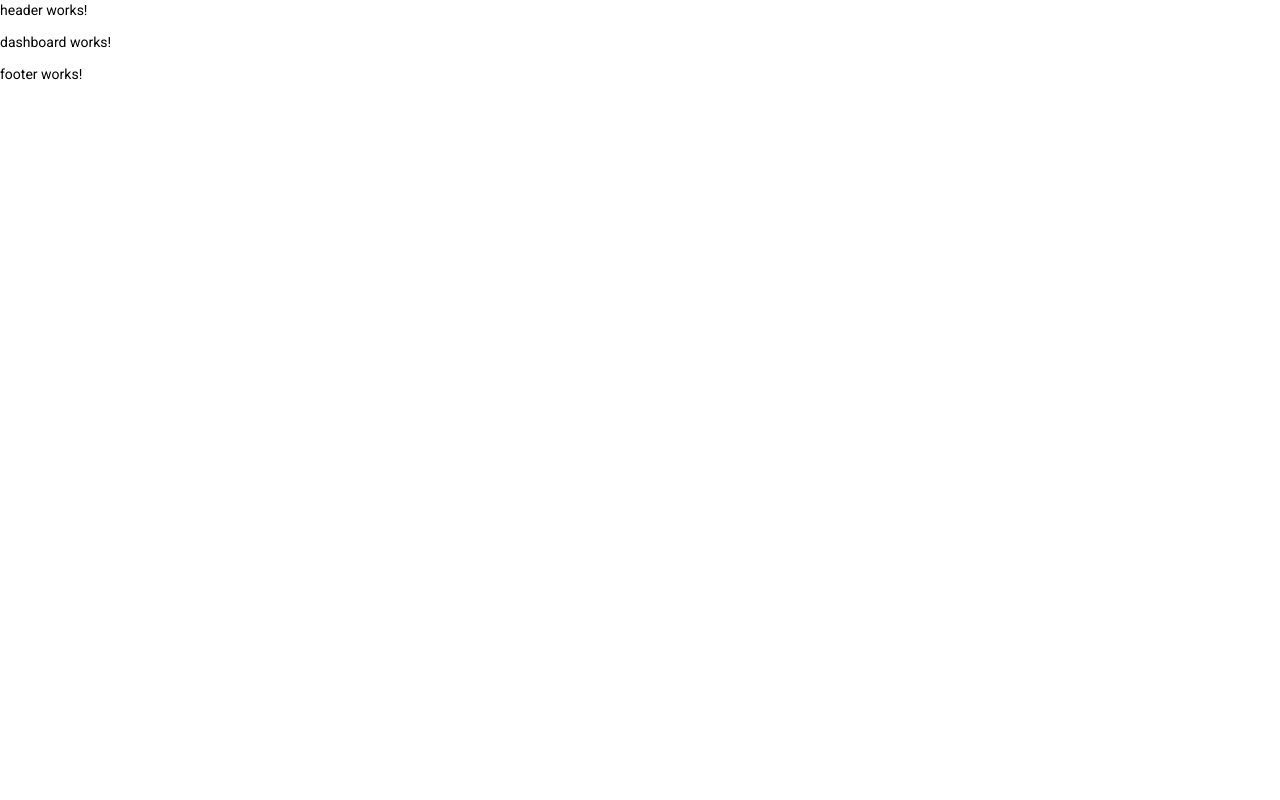
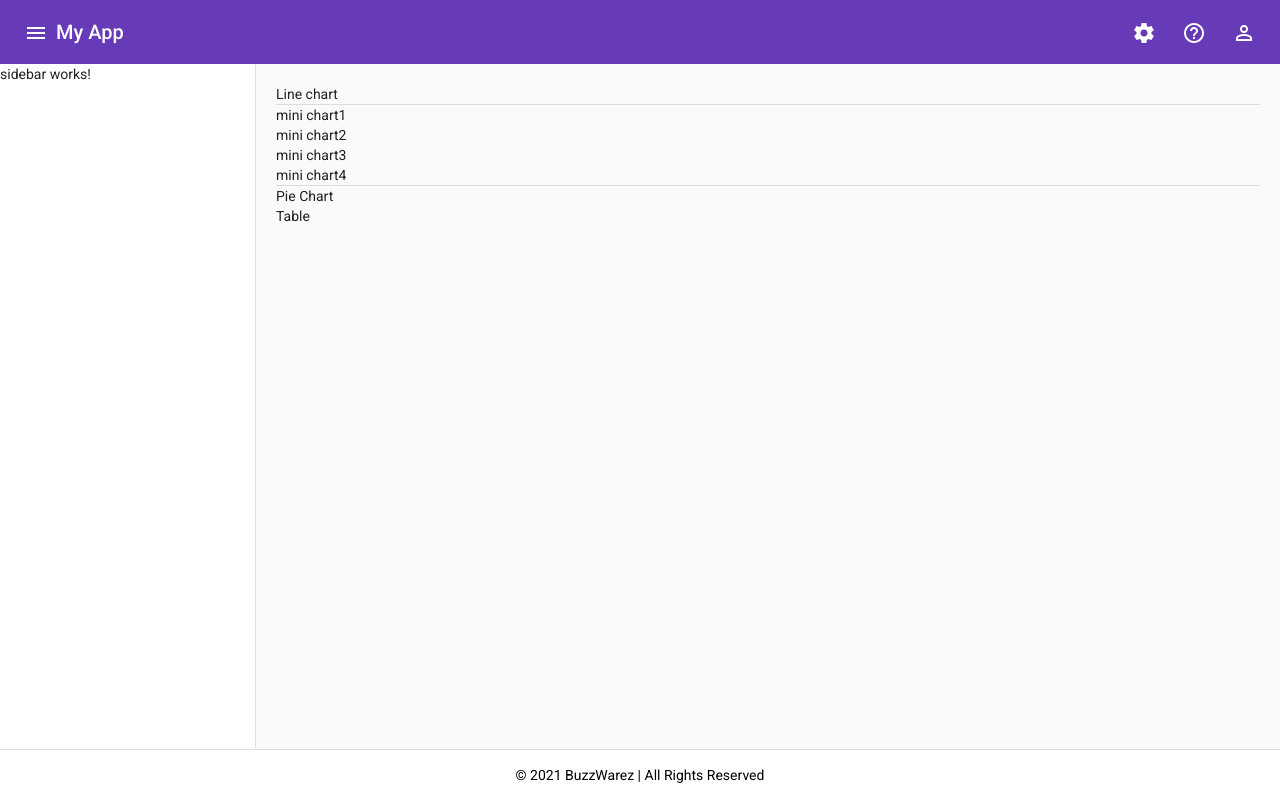
Before and after one commit to CDiala/dashboard, an Angular app: page / in a window 1280 px wide. Built offline with nearby package versions, Linux system fonts and the light colour scheme.

Commit message:
designed the header component and set the outlines for the dashboard component.

```diff
--- a/src/app/layouts/default/default.component.css
+++ b/src/app/layouts/default/default.component.css
@@ -0,0 +1,17 @@
+:host {
+    display: flex;
+    flex-direction: column;
+    height: 100%;
+}
+
+mat-drawer {
+    width: 20vw;
+}
+
+mat-drawer-container {
+    height: 100%;
+}
+
+mat-drawer-content {
+    padding: 20px;
+}
--- a/src/app/layouts/default/default.component.html
+++ b/src/app/layouts/default/default.component.html
@@ -1,3 +1,12 @@
 <app-header></app-header>
-<router-outlet></router-outlet>
+
+<mat-drawer-container>
+    <mat-drawer mode="side" opened>
+        <app-sidebar></app-sidebar>
+    </mat-drawer>
+    <mat-drawer-content>
+        <router-outlet></router-outlet>
+    </mat-drawer-content>
+</mat-drawer-container>
+
 <app-footer></app-footer>
--- a/src/app/layouts/default/default.module.ts
+++ b/src/app/layouts/default/default.module.ts
@@ -4,6 +4,8 @@ import { NgModule } from '@angular/core';
 import { CommonModule } from '@angular/common';
 import { RouterModule } from "@angular/router";
 import { SharedModule } from "src/app/shared/shared.module";
+import { MatSidenavModule } from "@angular/material/sidenav";
+import { MatDividerModule } from '@angular/material/divider';
 
 
 
@@ -15,7 +17,9 @@ import { SharedModule } from "src/app/shared/shared.module";
   imports: [
     CommonModule,
     RouterModule,
-    SharedModule
+    SharedModule,
+    MatSidenavModule,
+    MatDividerModule
   ]
 })
 export class DefaultModule { }
--- a/src/app/modules/dashboard/dashboard.component.html
+++ b/src/app/modules/dashboard/dashboard.component.html
@@ -1 +1,13 @@
-<p>dashboard works!</p>
+<div>Line chart</div>
+<mat-divider></mat-divider>
+<div>
+    <div>mini chart1</div>
+    <div>mini chart2</div>
+    <div>mini chart3</div>
+    <div>mini chart4</div>
+</div>
+<mat-divider></mat-divider>
+<div>
+    <div>Pie Chart</div>
+    <div>Table</div>
+</div>
--- a/src/app/shared/components/footer/footer.component.css
+++ b/src/app/shared/components/footer/footer.component.css
@@ -0,0 +1,4 @@
+footer {
+    text-align: center;
+    padding: 15px;
+}
--- a/src/app/shared/components/footer/footer.component.html
+++ b/src/app/shared/components/footer/footer.component.html
@@ -1 +1,4 @@
-<p>footer works!</p>
+<mat-divider></mat-divider>
+<footer>
+    &copy; 2021 BuzzWarez | All Rights Reserved
+</footer>
--- a/src/app/shared/components/header/header.component.css
+++ b/src/app/shared/components/header/header.component.css
@@ -0,0 +1,3 @@
+  ul li{
+      list-style: none;
+  }
--- a/src/app/shared/components/header/header.component.html
+++ b/src/app/shared/components/header/header.component.html
@@ -1 +1,37 @@
-<p>header works!</p>
+<!-- <p>header works!</p> -->
+
+<mat-toolbar color="primary">
+    <mat-toolbar-row>
+        <button mat-icon-button>
+          <mat-icon>menu</mat-icon>
+        </button>
+
+        <span>My App</span>
+
+        <div fxFlex fxLayout="row" fxLayoutAlign="flex-end">
+            <ul fxLayout="row" fxLayoutGap="10px">
+                <li>
+                    <button mat-icon-button>
+                      <mat-icon>settings</mat-icon>
+                    </button>
+                </li>
+                <li>
+                    <button mat-icon-button>
+                      <mat-icon>help_outline</mat-icon>
+                    </button>
+                </li>
+                <li>
+                    <!--changed from mat-button to mat-icon-button, so that all icons can be equally spaced-->
+                    <button mat-icon-button [matMenuTriggerFor]="menu">
+                        <mat-icon>person_outline</mat-icon>
+                    </button>
+                    <mat-menu #menu="matMenu">
+                        <button mat-menu-item>
+                            <mat-icon>exit_to_app</mat-icon>Sign out
+                        </button>
+                    </mat-menu>
+                </li>
+            </ul>
+        </div>
+    </mat-toolbar-row>
+</mat-toolbar>
```
Also changed, not shown: src/app/shared/shared.module.ts (+13 -2 lines).
